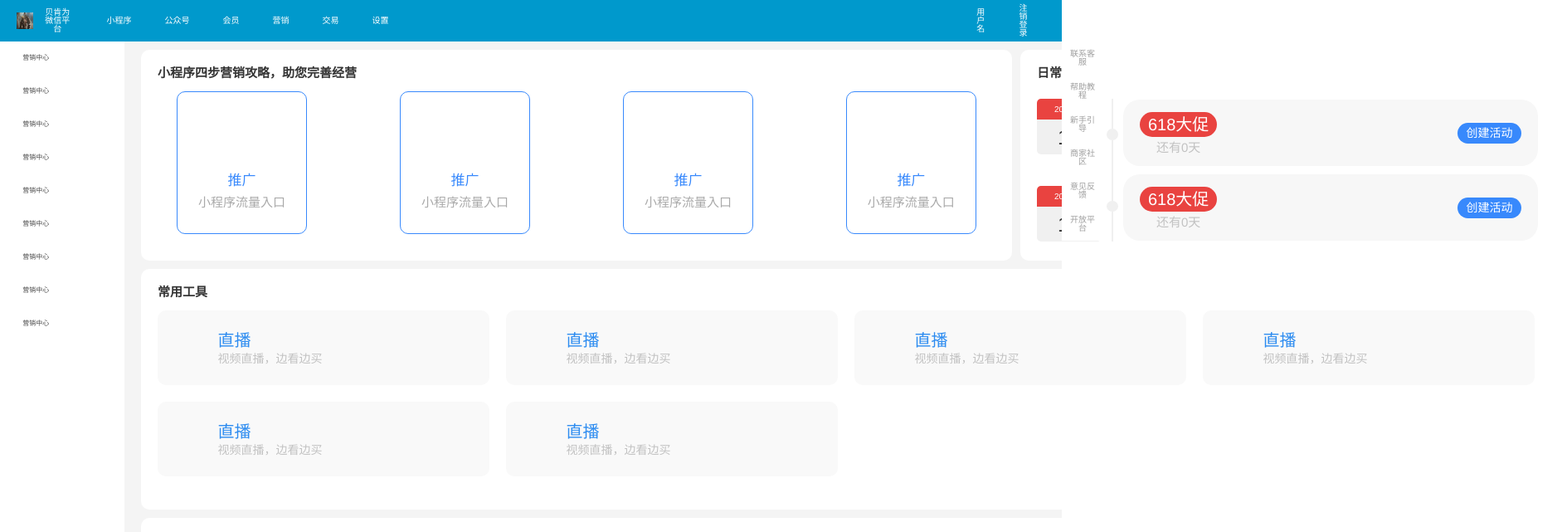
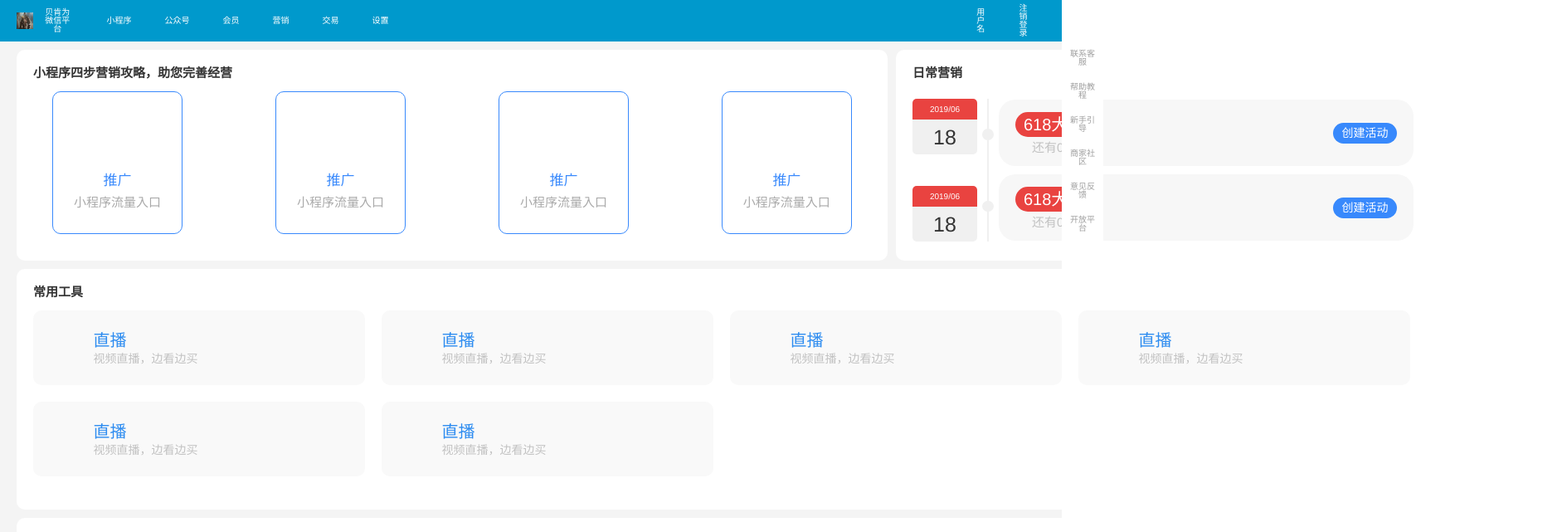
Before and after one commit to KillBOSS-KillMe/platform, a Vue app in the folder webapp/: page /marketing in a window 1280 px wide. Shown: the top 641 px of the page at 83% size, 1883 px wide, since content can reach past the window. Built offline with nearby package versions, Linux system fonts and the light colour scheme; a web font is replaced by a local one.

Commit message:
营销页导航

```diff
--- a/webapp/src/views/Marketing.vue
+++ b/webapp/src/views/Marketing.vue
@@ -2,44 +2,47 @@
 <template>
   <div class="marketing">
     <div class="nav">
-      <ul>
-        <li>
-          <i class="iconfont icon-shouye"></i>
-          营销中心
-        </li>
-        <li>
-          <i class="iconfont icon-shouye"></i>
-          营销中心
-        </li>
-        <li>
-          <i class="iconfont icon-shouye"></i>
-          营销中心
-        </li>
-        <li>
-          <i class="iconfont icon-shouye"></i>
-          营销中心
-        </li>
-        <li>
-          <i class="iconfont icon-shouye"></i>
-          营销中心
-        </li>
-        <li>
-          <i class="iconfont icon-shouye"></i>
-          营销中心
-        </li>
-        <li>
-          <i class="iconfont icon-shouye"></i>
-          营销中心
-        </li>
-        <li>
-          <i class="iconfont icon-shouye"></i>
-          营销中心
-        </li>
-        <li>
-          <i class="iconfont icon-shouye"></i>
-          营销中心
-        </li>
-      </ul>
+      <el-row class="tac">
+        <el-col>
+          <el-menu
+            default-active="2"
+            class="el-menu-vertical-demo"
+            @open="handleOpen"
+            @close="handleClose"
+          >
+            <el-submenu index="1">
+              <template slot="title">
+                <i class="el-icon-location"></i>
+                <span>导航一</span>
+              </template>
+              <el-menu-item-group>
+                <template slot="title">分组一</template>
+                <el-menu-item index="1-1">选项1</el-menu-item>
+                <el-menu-item index="1-2">选项2</el-menu-item>
+              </el-menu-item-group>
+              <el-menu-item-group title="分组2">
+                <el-menu-item index="1-3">选项3</el-menu-item>
+              </el-menu-item-group>
+              <el-submenu index="1-4">
+                <template slot="title">选项4</template>
+                <el-menu-item index="1-4-1">选项1</el-menu-item>
+              </el-submenu>
+            </el-submenu>
+            <el-menu-item index="2">
+              <i class="el-icon-menu"></i>
+              <span slot="title">导航二</span>
+            </el-menu-item>
+            <el-menu-item index="3" disabled>
+              <i class="el-icon-document"></i>
+              <span slot="title">导航三</span>
+            </el-menu-item>
+            <el-menu-item index="4">
+              <i class="el-icon-setting"></i>
+              <span slot="title">导航四</span>
+            </el-menu-item>
+          </el-menu>
+        </el-col>
+      </el-row>
     </div>
     <div class="con">
       <div class="process">
@@ -324,24 +327,12 @@
   justify-content: space-between;
 }
 .nav {
-  width: 7.5rem;
+  width: 10rem;
   height: 100%;
   background-color: #fff;
-  li {
-    width: 5.9rem;
-    padding: 0.8rem;
-    display: flex;
-    align-items: center;
-    justify-content: flex-start;
-    color: #484848;
-    font-size: 0.4rem;
-    .iconfont {
-      margin-right: 0.25rem;
-    }
-  }
-  li:hover {
-    background-color: #eff6ff;
-    color: #3889fc;
+  overflow: hidden;
+  li{
+    text-align: left;
   }
 }
 .con {
```
